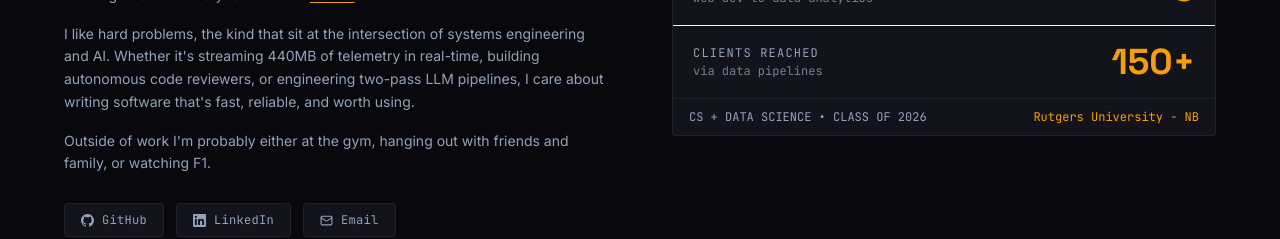
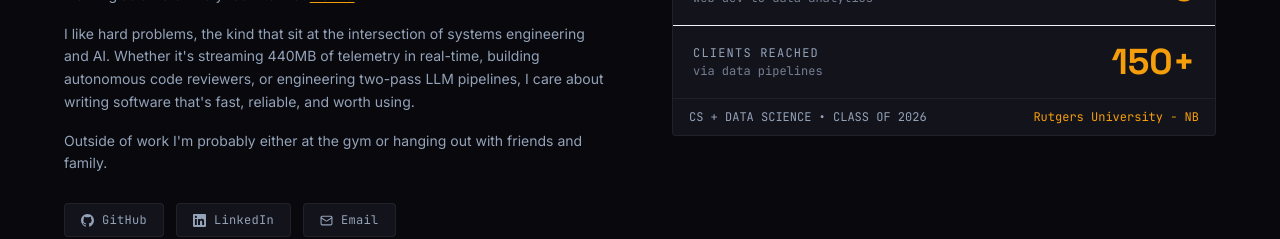
Before and after one commit to pvparekh/portfolio, a React (Vite) app: page / in a window 1280 px wide. Shown: the part 1280-1519 px from the top of the page. Built offline with nearby package versions, Linux system fonts and the light colour scheme.

Commit message:
changes to the bio

```diff
--- a/src/App.tsx
+++ b/src/App.tsx
@@ -700,8 +700,8 @@ function AboutSection() {
                 worth using.
               </p>
               <p>
-                Outside of work I'm probably either at the gym, hanging out with friends
-                and family, or watching F1.
+                Outside of work I'm probably either at the gym or hanging out with
+                friends and family.
               </p>
             </div>
 
```
